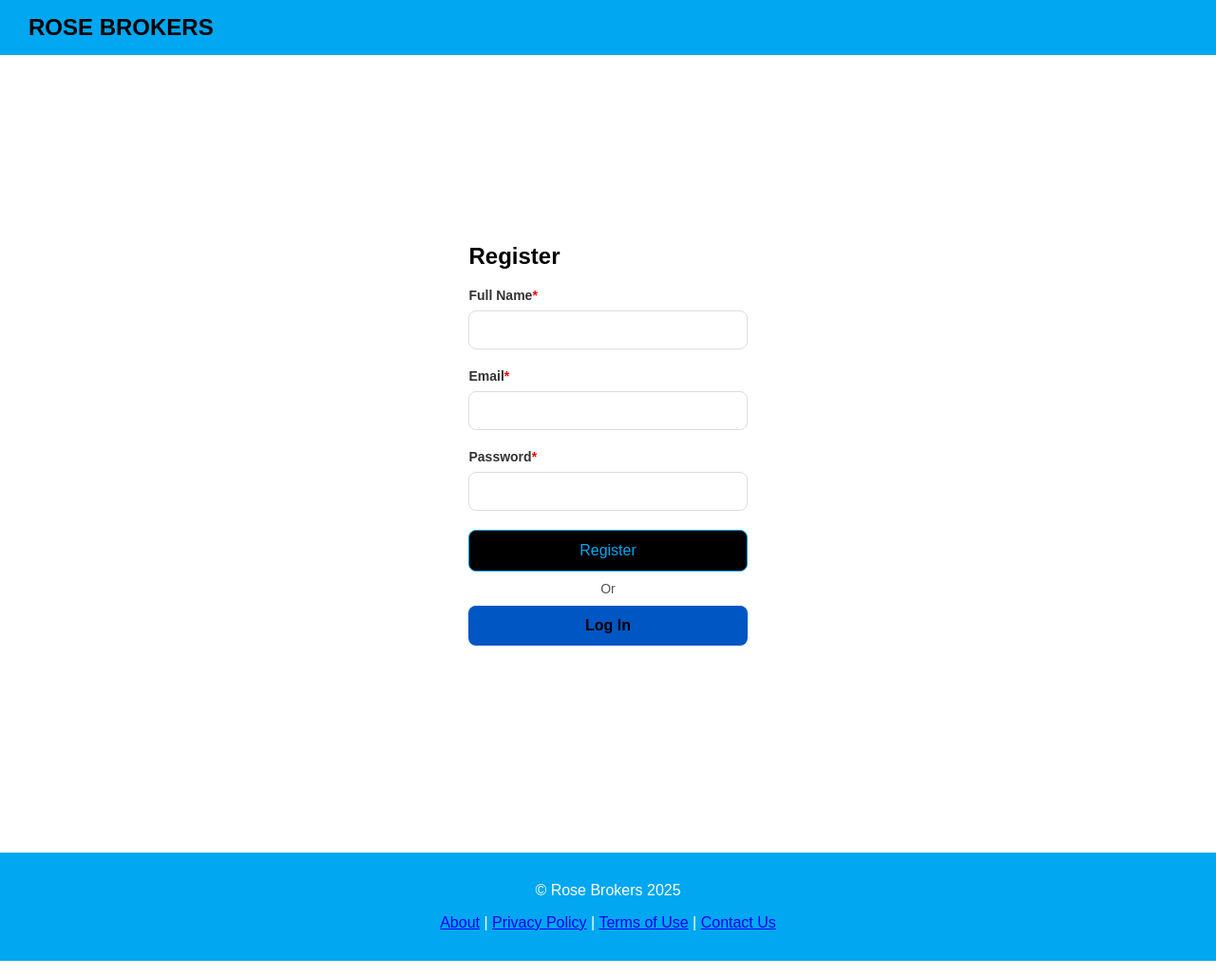
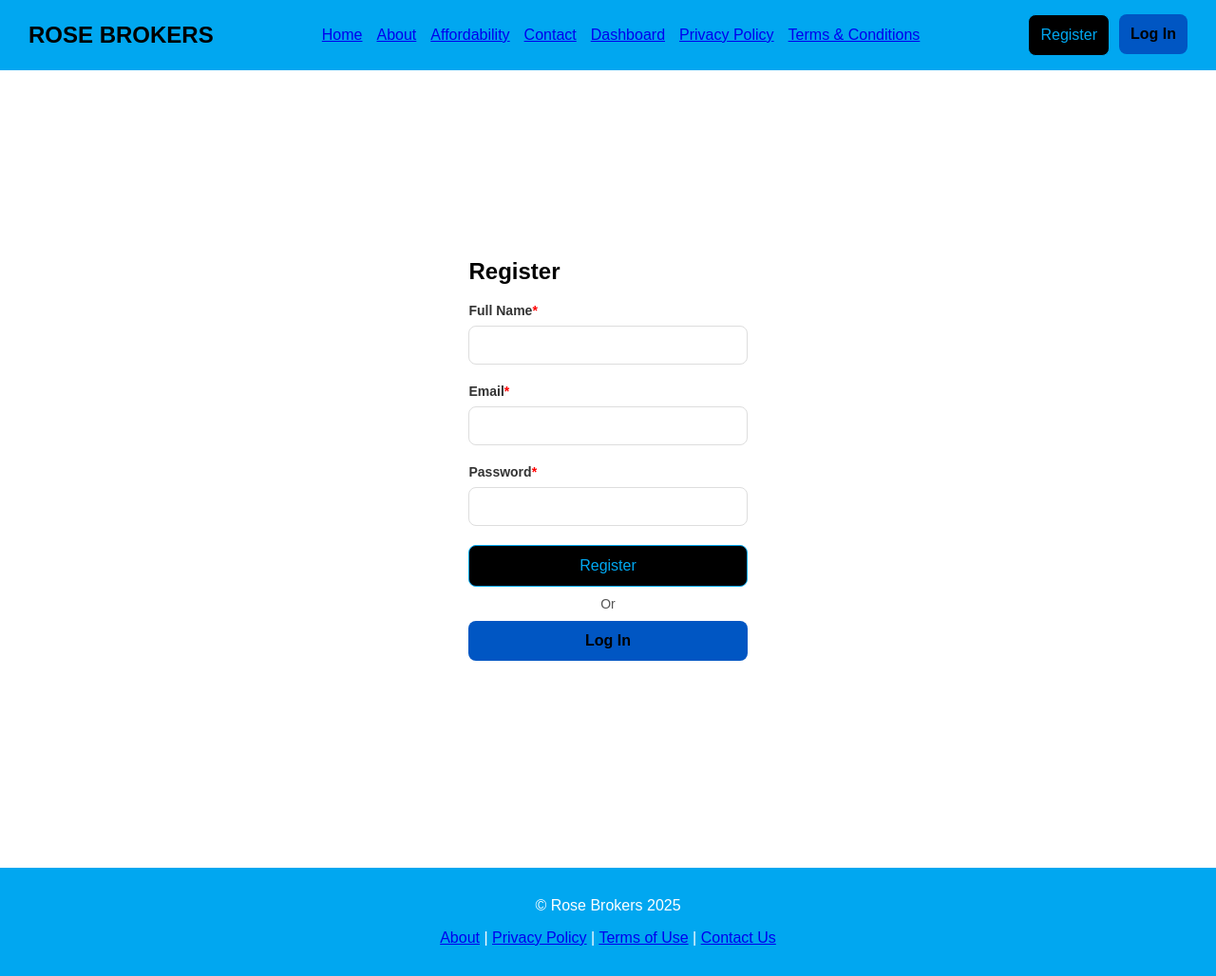
Before and after one commit to Theo-Asamp/Mortgage-Quotation-System, a PHP site: page /register.php in a window 1280 px wide. Shown: the whole page at 95% size. Run offline with PHP 8.4, Linux system fonts and the light colour scheme; data comes from the database, SQL or seed files in the repository.

Commit message:
register.php

```diff
--- a/register.php
+++ b/register.php
@@ -28,9 +28,25 @@ if ($_SERVER["REQUEST_METHOD"] == "POST") {
 </head>
 <body>
 
-    <header class="navbar">
-        <h1 class="navbar__title">ROSE BROKERS</h1>
-    </header>
+   <header class="navbar">
+    <h1 class="navbar__title">ROSE BROKERS</h1>
+
+    <ul class="navbar__menu">
+        <li><a href="index.html">Home</a></li>
+        <li><a href="about.html">About</a></li>
+        <li><a href="affordibility.html">Affordability</a></li>
+        <li><a href="contact.html">Contact</a></li>
+        <li><a href="dashboard.php">Dashboard</a></li>
+        <li><a href="privacy.html">Privacy Policy</a></li>
+        <li><a href="terms.html">Terms & Conditions</a></li>
+    </ul>
+
+    <div class="navbar__buttons">
+        <a href="register.php"><button class="btn btn--register">Register</button></a>
+        <a href="login.php"><button class="btn btn--login">Log In</button></a>
+    </div>
+</header>
+
 
     <div class="container">
         <div class="register-section">
```
